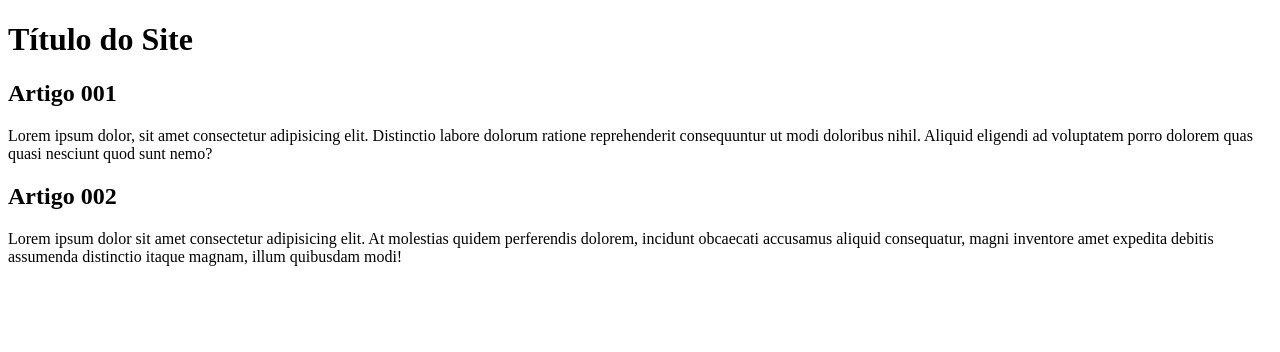
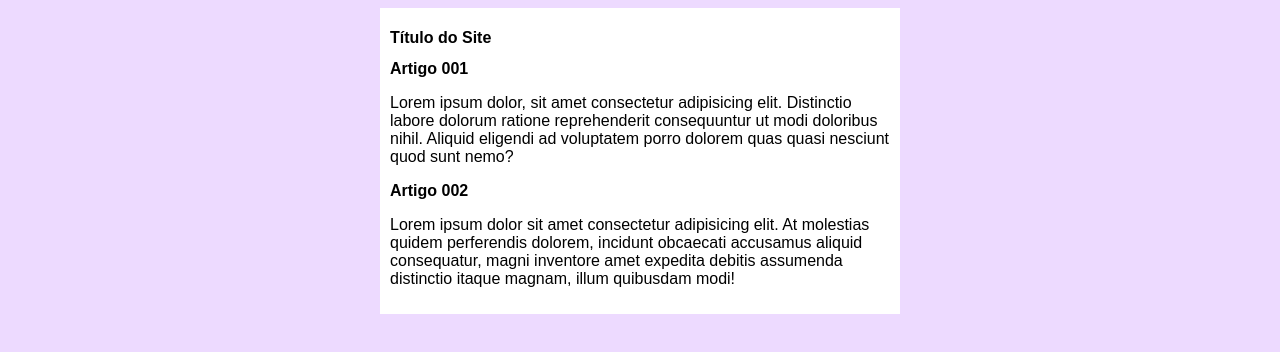
Before and after one commit to RaphaelWylkens/projeto-site, a plain HTML site: page index.html in a window 1280 px wide. Drawn offline with Linux system fonts and the light colour scheme.

Commit message:
Criação de estilo

```diff
--- /dev/null
+++ b/estilo/style.css
@@ -0,0 +1,16 @@
+* {
+font-family: Arial, Helvetica, sans-serif;
+font-size: 16px;
+
+}
+
+body {
+    background-color: rgb(237, 218, 255);
+}
+main{
+    background-color: white;
+    width: 500px;
+    margin:auto;
+    padding: 10px;
+    box-decoration-break: 3px 3px 5px rgb(12, 12, 12);
+}
--- a/index.html
+++ b/index.html
@@ -4,6 +4,7 @@
     <meta charset="UTF-8">
     <meta name="viewport" content="width=device-width, initial-scale=1.0">
     <title>Título do site</title>
+    <link rel="stylesheet" href="estilo/style.css">
 </head>
 <body>
     <main>
```
